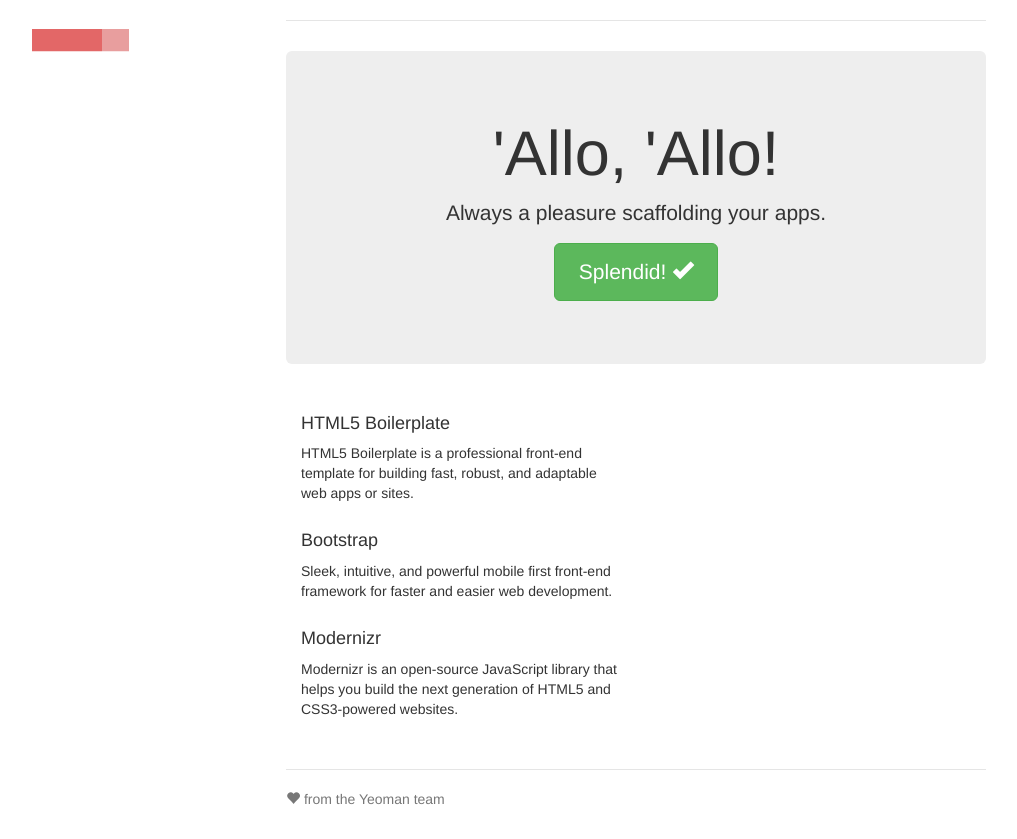
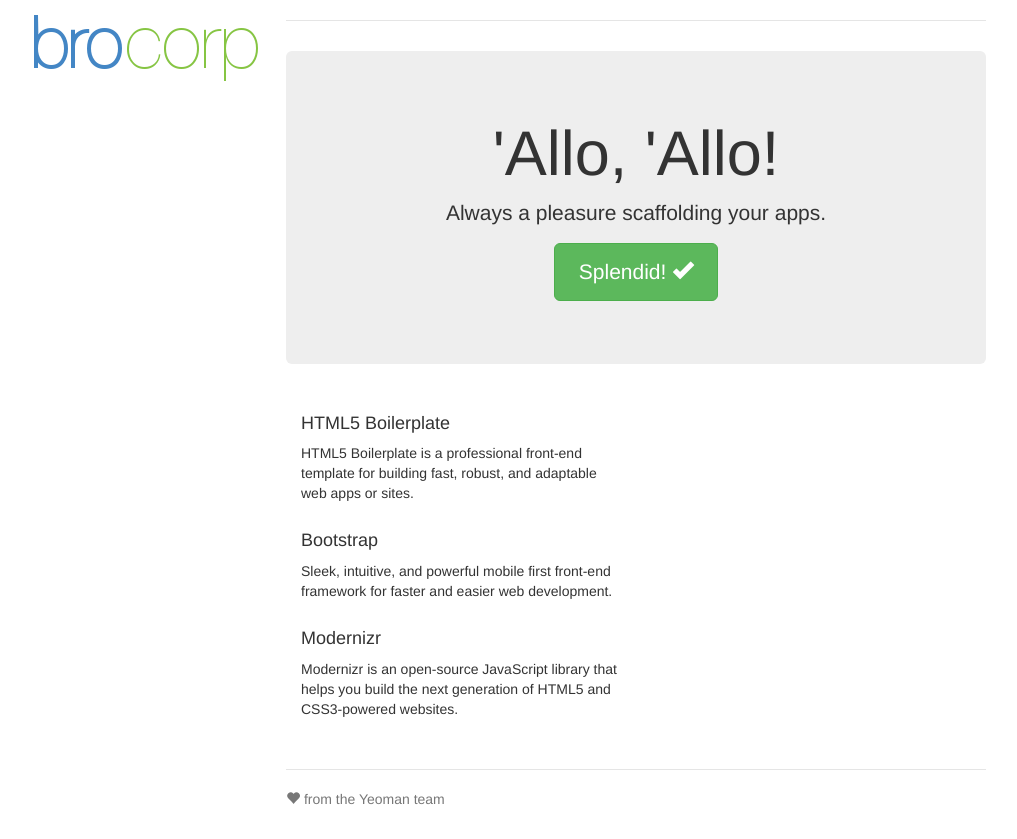
Before and after one commit to brocorpunited/betasite, a website: page app/index.html in a window 1280 px wide. Shown: the whole page, without its empty margins (4-1021 px from the left). Drawn offline with nearby package versions, Linux system fonts and the light colour scheme; files that its build step writes are made by us from their sources.

Commit message:
add brocorp logo

```diff
--- a/app/index.html
+++ b/app/index.html
@@ -24,7 +24,7 @@
     <div class="container">
       <div class="header">
         <header class="cd-header">
-		        <div class="cd-logo"><a href="#0"><img src="img/cd-logo.svg" alt="Logo"></a></div>
+		        <div class="cd-logo"><a href="#0"><img src="img/logo.png" alt="Logo"></a></div>
 
 		        <nav>
 			           <ul class="cd-secondary-nav">
```
Also changed, not shown: app/img/logo.png (added).
